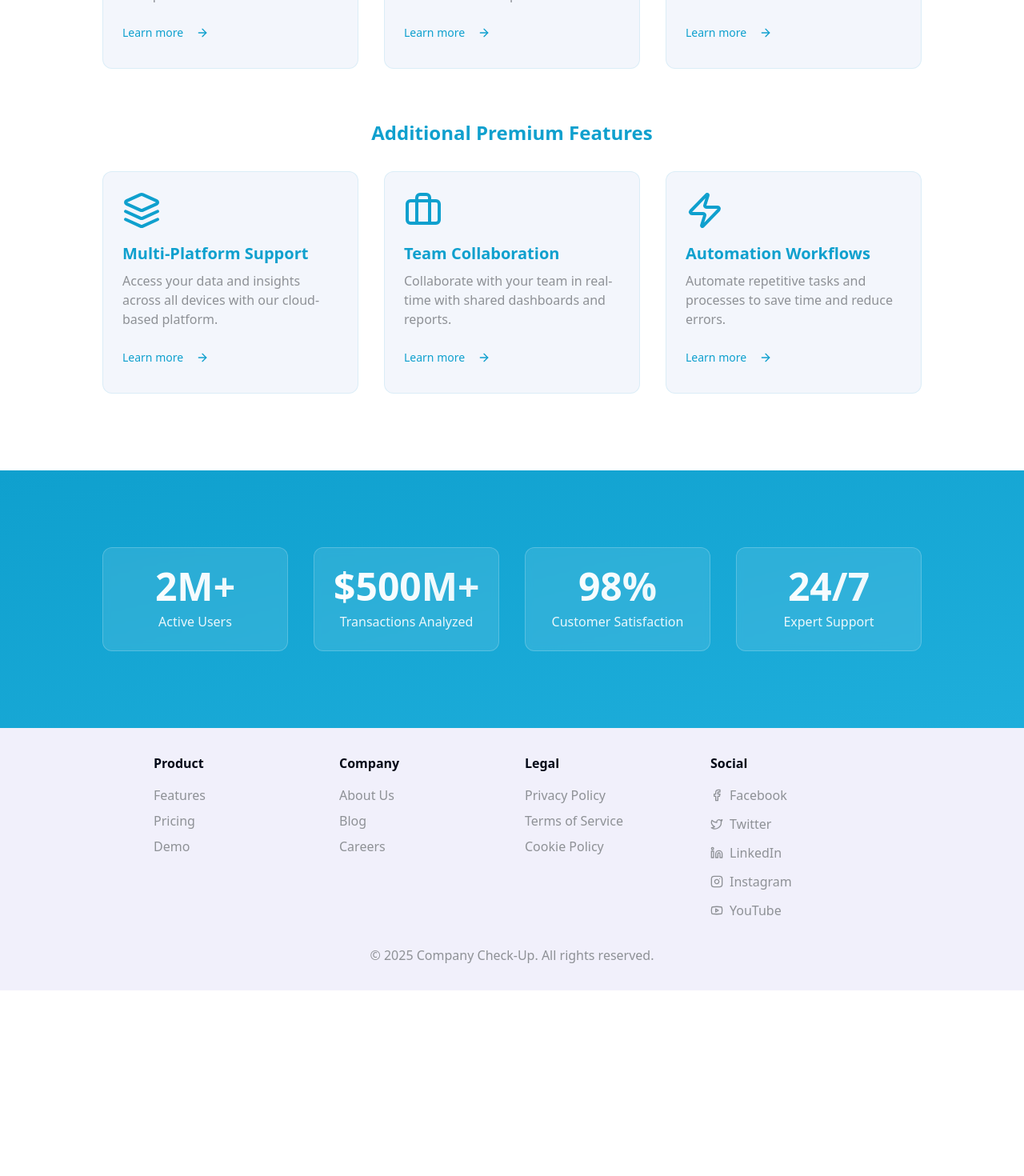
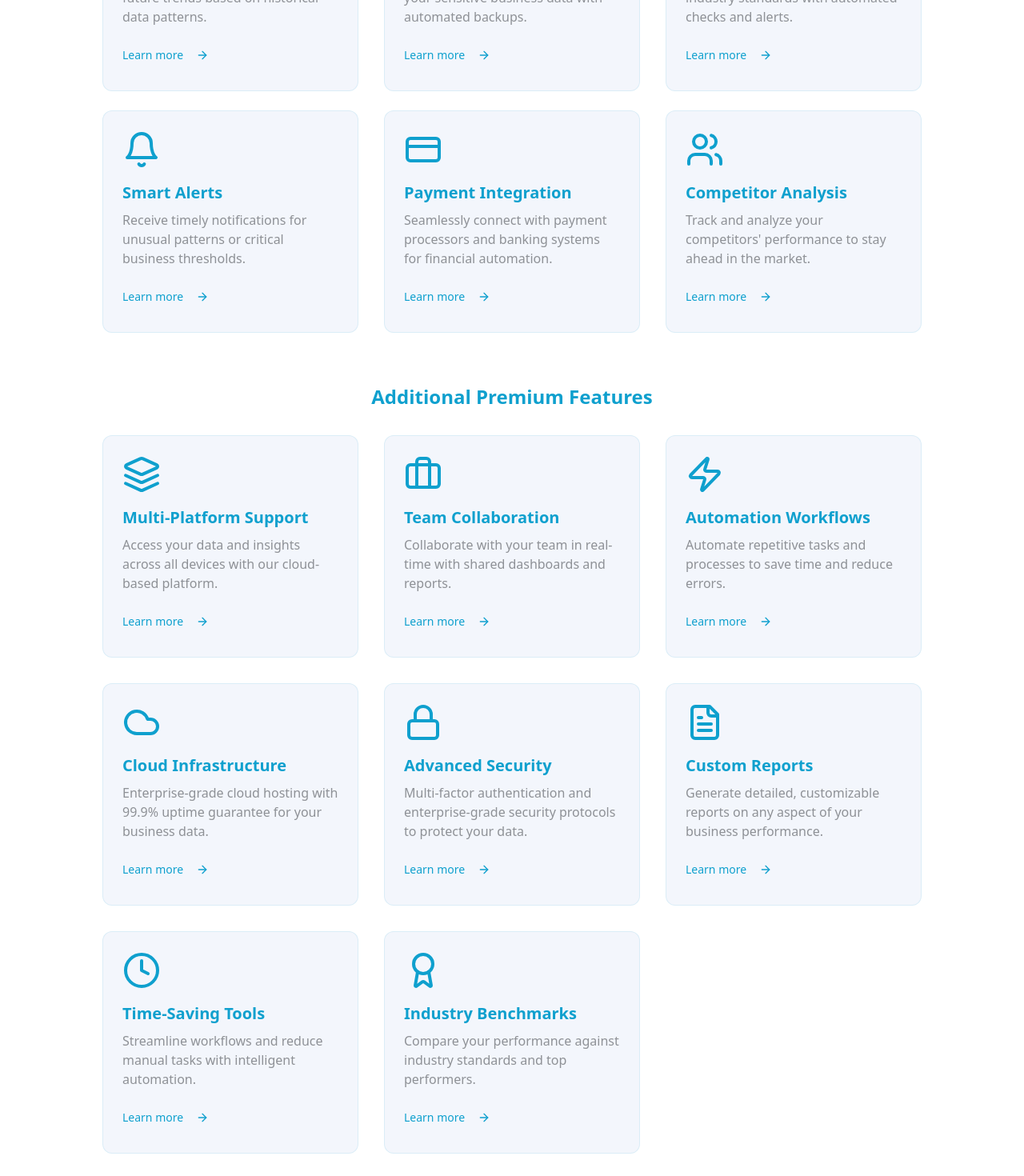
Before and after one commit to GodIuz/ccup, a React (Vite) app: page / in a window 1280 px wide. Shown: the part 1680-3150 px from the top of the page at 80% size. Before the commit the page ends 2918 px from the top, so only its background shows below. Built offline with nearby package versions, Linux system fonts and the light colour scheme.

Commit message:
Add social media column
Adds a new "Social" column to the footer and updates the features page with new content.

```diff
--- a/src/components/Features.tsx
+++ b/src/components/Features.tsx
@@ -1,5 +1,5 @@
 
-import { ChartBar, DollarSign, Building, ArrowRight, LineChart, ShieldCheck, Database, Layers, Briefcase, Zap } from "lucide-react";
+import { ChartBar, DollarSign, Building, ArrowRight, LineChart, ShieldCheck, Database, Layers, Briefcase, Zap, Cloud, Users, Lock, Bell, FileText, Clock, Award, CreditCard } from "lucide-react";
 import { Button } from "./ui/button";
 import {
   Tooltip,
@@ -26,6 +26,14 @@ const features = [
     category: "Analysis",
   },
   {
+    icon: Bell,
+    title: "Smart Alerts",
+    description:
+      "Receive timely notifications for unusual patterns or critical business thresholds.",
+    tooltip: "Customizable alert system for business metrics",
+    category: "Analysis",
+  },
+  {
     icon: DollarSign,
     title: "Financial Tracking",
     description:
@@ -42,6 +50,14 @@ const features = [
     category: "Finance",
   },
   {
+    icon: CreditCard,
+    title: "Payment Integration",
+    description:
+      "Seamlessly connect with payment processors and banking systems for financial automation.",
+    tooltip: "Multiple payment gateway integrations",
+    category: "Finance",
+  },
+  {
     icon: Building,
     title: "Business Intelligence",
     description:
@@ -55,6 +71,14 @@ const features = [
     description:
       "Stay compliant with regulations and industry standards with automated checks and alerts.",
     tooltip: "Automated compliance monitoring and reporting",
+    category: "Intelligence",
+  },
+  {
+    icon: Users,
+    title: "Competitor Analysis",
+    description:
+      "Track and analyze your competitors' performance to stay ahead in the market.",
+    tooltip: "Comprehensive market and competitor intelligence tools",
     category: "Intelligence",
   },
   {
@@ -81,6 +105,46 @@ const features = [
     tooltip: "Custom automation rules for business processes",
     category: "Additional",
   },
+  {
+    icon: Cloud,
+    title: "Cloud Infrastructure",
+    description:
+      "Enterprise-grade cloud hosting with 99.9% uptime guarantee for your business data.",
+    tooltip: "Reliable and scalable cloud infrastructure",
+    category: "Additional",
+  },
+  {
+    icon: Lock,
+    title: "Advanced Security",
+    description:
+      "Multi-factor authentication and enterprise-grade security protocols to protect your data.",
+    tooltip: "Best-in-class security measures for business applications",
+    category: "Additional",
+  },
+  {
+    icon: FileText,
+    title: "Custom Reports",
+    description:
+      "Generate detailed, customizable reports on any aspect of your business performance.",
+    tooltip: "Flexible reporting engine with export capabilities",
+    category: "Additional",
+  },
+  {
+    icon: Clock,
+    title: "Time-Saving Tools",
+    description:
+      "Streamline workflows and reduce manual tasks with intelligent automation.",
+    tooltip: "Efficiency-focused tools designed for busy professionals",
+    category: "Additional",
+  },
+  {
+    icon: Award,
+    title: "Industry Benchmarks",
+    description:
+      "Compare your performance against industry standards and top performers.",
+    tooltip: "Comprehensive industry benchmarking database",
+    category: "Additional",
+  },
 ];
 
 export const Features = () => {
@@ -98,7 +162,7 @@ export const Features = () => {
             Everything You Need to Succeed
           </h2>
           <p className="text-muted-foreground text-lg">
-            Powerful tools to help you monitor, analyze, and improve your company's financial health.
+            Comprehensive tools to help you monitor, analyze, and transform your company's financial health and performance.
           </p>
         </div>
 
--- a/src/components/Footer.tsx
+++ b/src/components/Footer.tsx
@@ -78,6 +78,10 @@ export const Footer = () => {
                 <Youtube className="h-4 w-4 mr-2" />
                 YouTube
               </a>
+              <a href="#" className="flex items-center text-muted-foreground hover:text-foreground transition-colors">
+                <Github className="h-4 w-4 mr-2" />
+                GitHub
+              </a>
             </div>
           </div>
         </div>
```
